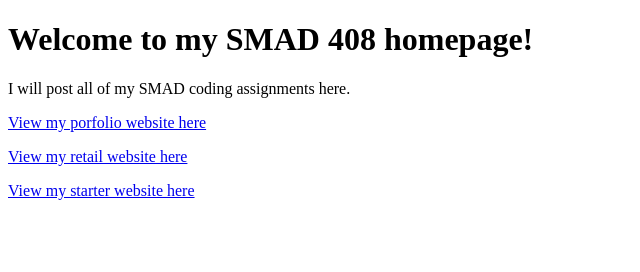
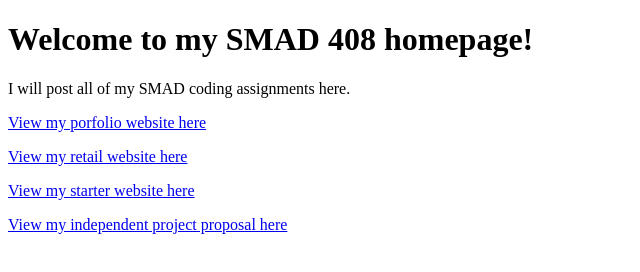
Before and after one commit to teodorahry/landing, a plain HTML site: page index.html in a window 1280 px wide. Shown: the whole page, without its empty margins (0-640 px from the left). Drawn offline with Linux system fonts and the light colour scheme.

Commit message:
Update index.html

```diff
--- a/index.html
+++ b/index.html
@@ -6,5 +6,6 @@
         <p><a href="portfolio-hryshchyshyn/index.html">View my porfolio website here</a></p>
         <p><a href="retail-hryshchyshyn/index.html">View my retail website here</a></p>
         <p><a href="starter-hryshchyshyn/index.html">View my starter website here</a></p>
+        <p><a href="hryshchyshyn-independent-proposal/index.html">View my independent project proposal here</a></p>
     </body>
 </html>
```
